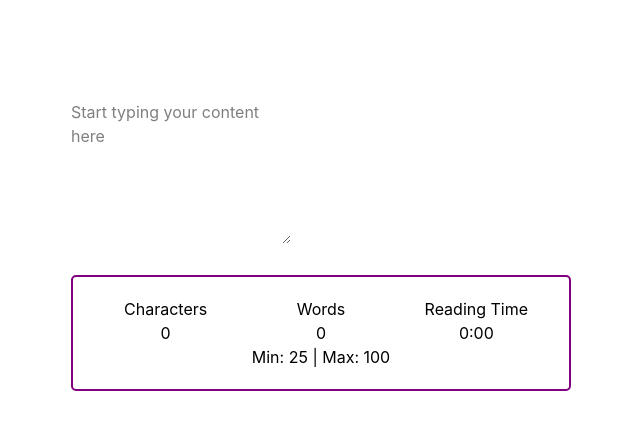
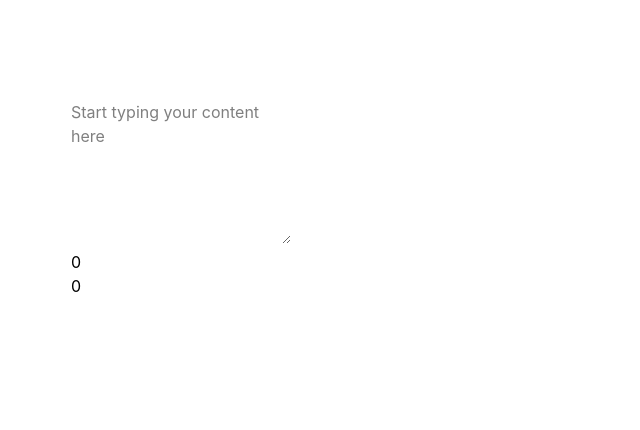
Before and after one commit to shanreed25/character-counter, a React (Vite) app: page / in a window 1280 px wide. Shown: the top 430 px of the page, without its empty margins (319-959 px from the left). Built offline with nearby package versions, Linux system fonts and the light colour scheme.

Commit message:
working on character counter, character count and word count working

```diff
--- a/src/App.tsx
+++ b/src/App.tsx
@@ -1,14 +1,13 @@
-import TextInput from './components/TextInput/TextInput'
 import StatsDisplay from './components/StatsDisplay/StatsDisplay'
 import './App.css'
+import CharacterCounter from './components/CharacterCounter/CharacterCounter'
 
 function App() {
 
 
   return (
     <>
-      <TextInput />
-      <StatsDisplay />
+      <CharacterCounter />
     </>
   )
 }
--- a/src/components/CharacterCounter/CharacterCounter.tsx
+++ b/src/components/CharacterCounter/CharacterCounter.tsx
@@ -1,13 +1,26 @@
+import TextInput from "../TextInput/TextInput";
+import { useState } from "react";
+import type { CharacterCounterProps } from "../../types";
 
+function CharacterCounter({minWords = 25, maxWords = 100}: CharacterCounterProps) {
+    const [userText, setUserText] = useState<string>("");
 
+    //takes a plain string, not an event because TextInput uses e.target.value out of the event
+    // Character Counter is the parent and never has to deal the event type at all
+    function handleTextChange(text: string){
+        setUserText(text)
+    }
 
-function CharacterCounter() {
+    const trimmedUserText = userText.trim();
+    const splitWordCount = trimmedUserText.split(/\s+/).length;
+    const wordCount = trimmedUserText === '' ? 0 : splitWordCount
 
 
     return (
         <div className="stat character-counter">
-            <p>Characters</p>
-            <p>0</p>
+            <TextInput onTextChange={handleTextChange} />
+            <p>{userText.length}</p>
+            <p>{wordCount}</p>
         </div>
     )
 }
```
